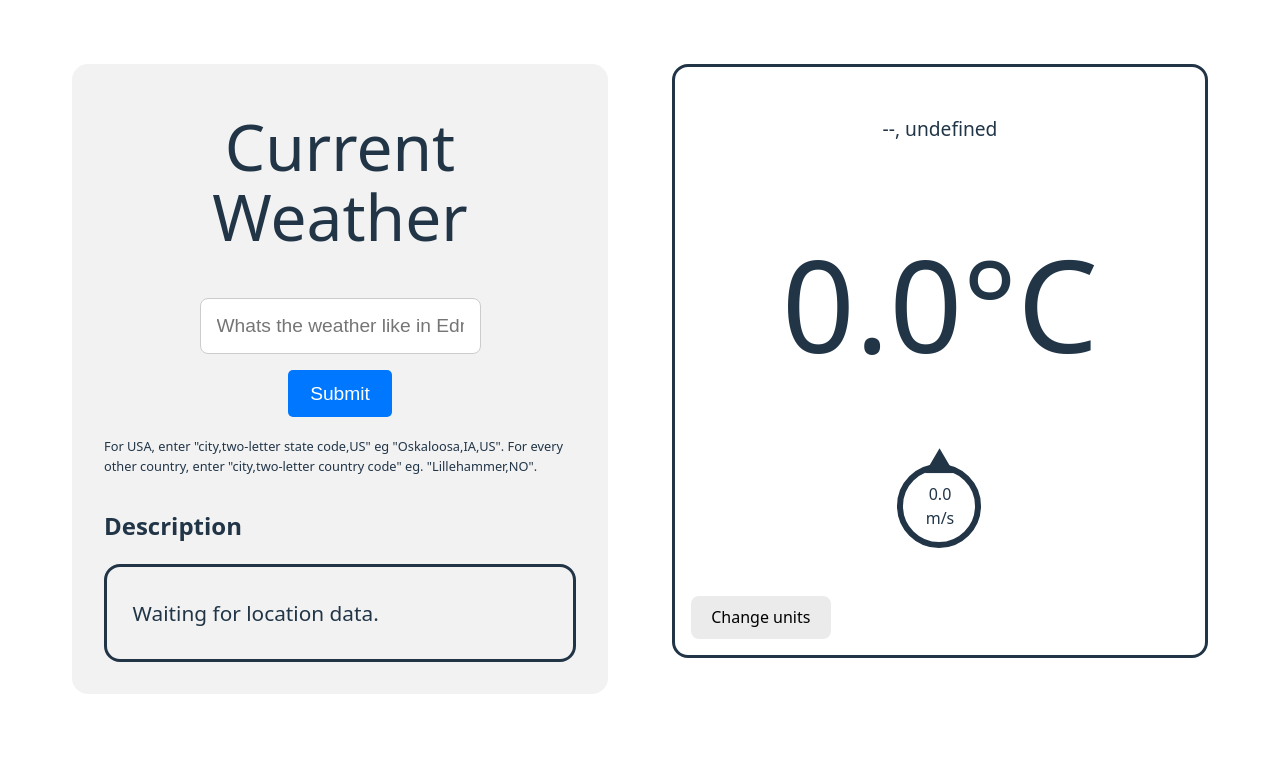
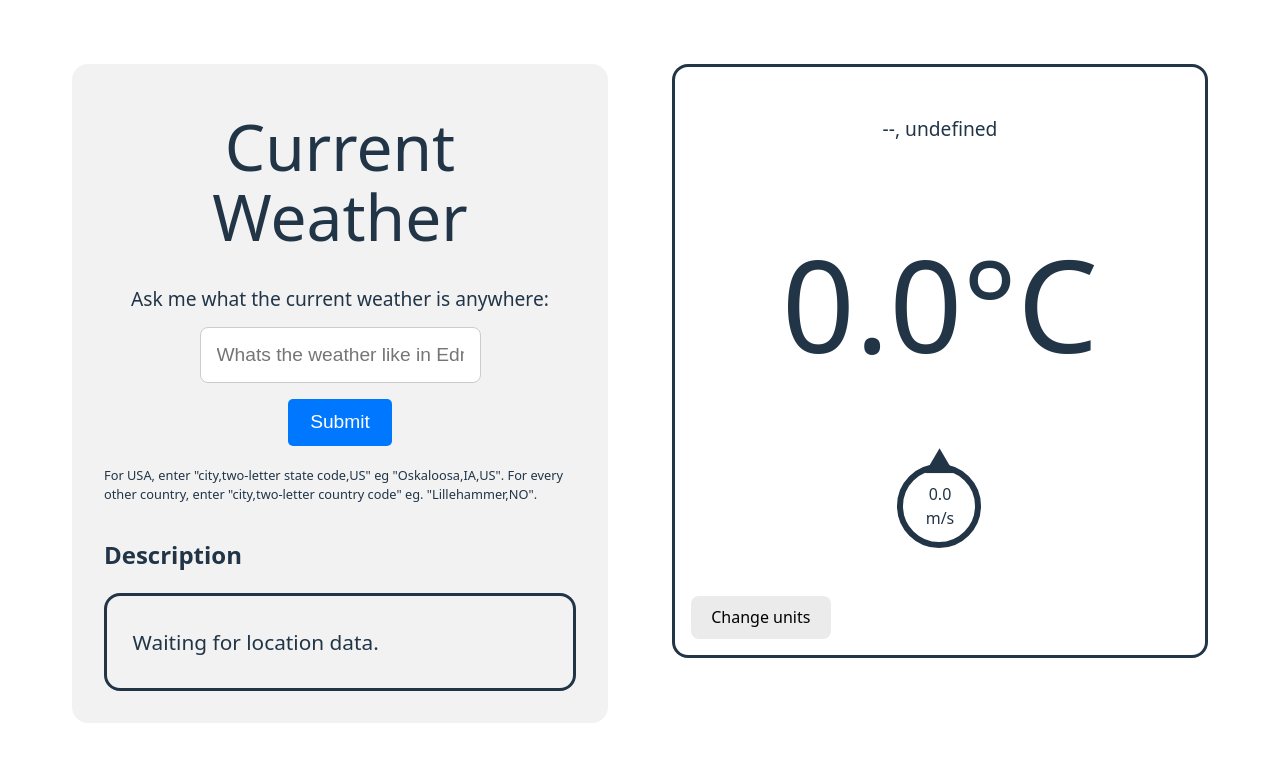
Before and after one commit to clementm8/ai-weather-app, a React (Vite) app: page / in a window 1280 px wide. Shown: the top 762 px of the page. Built offline with nearby package versions, Linux system fonts and the light colour scheme.

Commit message:
UI/UX changes

```diff
--- a/src/components/WeatherForm.jsx
+++ b/src/components/WeatherForm.jsx
@@ -13,7 +13,7 @@ function WeatherForm({ onSubmit }) {
   return (
     <form className="locationform" onSubmit={handleSubmit}>
       <div className="locationform__elements">
-        <label htmlFor="location"></label>
+        <label htmlFor="location">Ask me what the current weather is anywhere:</label>
         <input
           id="location"
           type="text"
```
